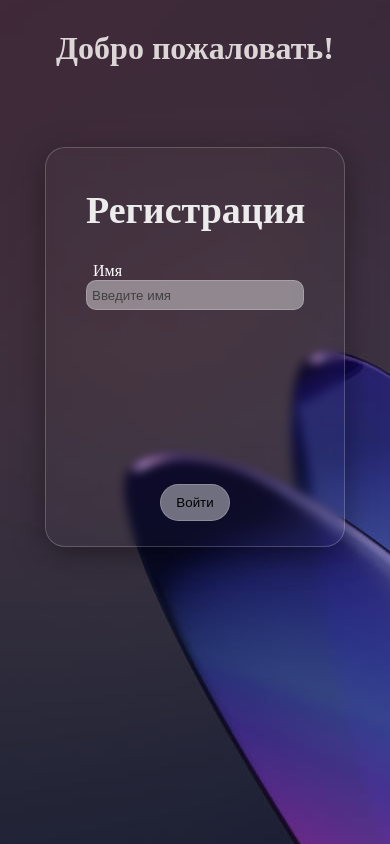
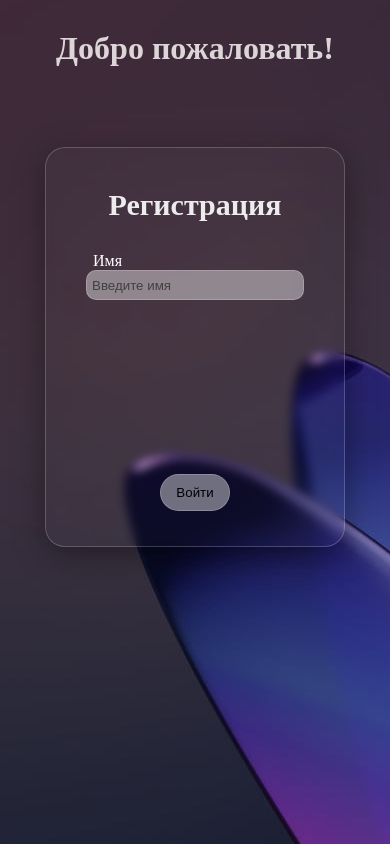
Before and after one commit to Ilya-Danilov/Random-Quest-Generator, a plain HTML site: page formRegistration.html in a window 390 px wide. Drawn offline with Linux system fonts and the light colour scheme.

Commit message:
the header for most browsers

```diff
--- a/formRegistration.html
+++ b/formRegistration.html
@@ -5,7 +5,9 @@
     <meta name="viewport" content="width=device-width, initial-scale=1.0">
     <title>Document</title>
     <link rel="stylesheet" href="./registration/registrationSty.css">
+    <link rel="stylesheet" href="./registration/adaptiveRegisSty.css">
     <script defer src="./registration/registrationScript.js"></script>
+
 </head>
 <body>
     <h1>Добро пожаловать!</h1>
--- /dev/null
+++ b/registration/adaptiveRegisSty.css
@@ -0,0 +1,5 @@
+@media (max-width: 400px) {
+    h2{
+        font-size: 30px;
+    }
+}
```
